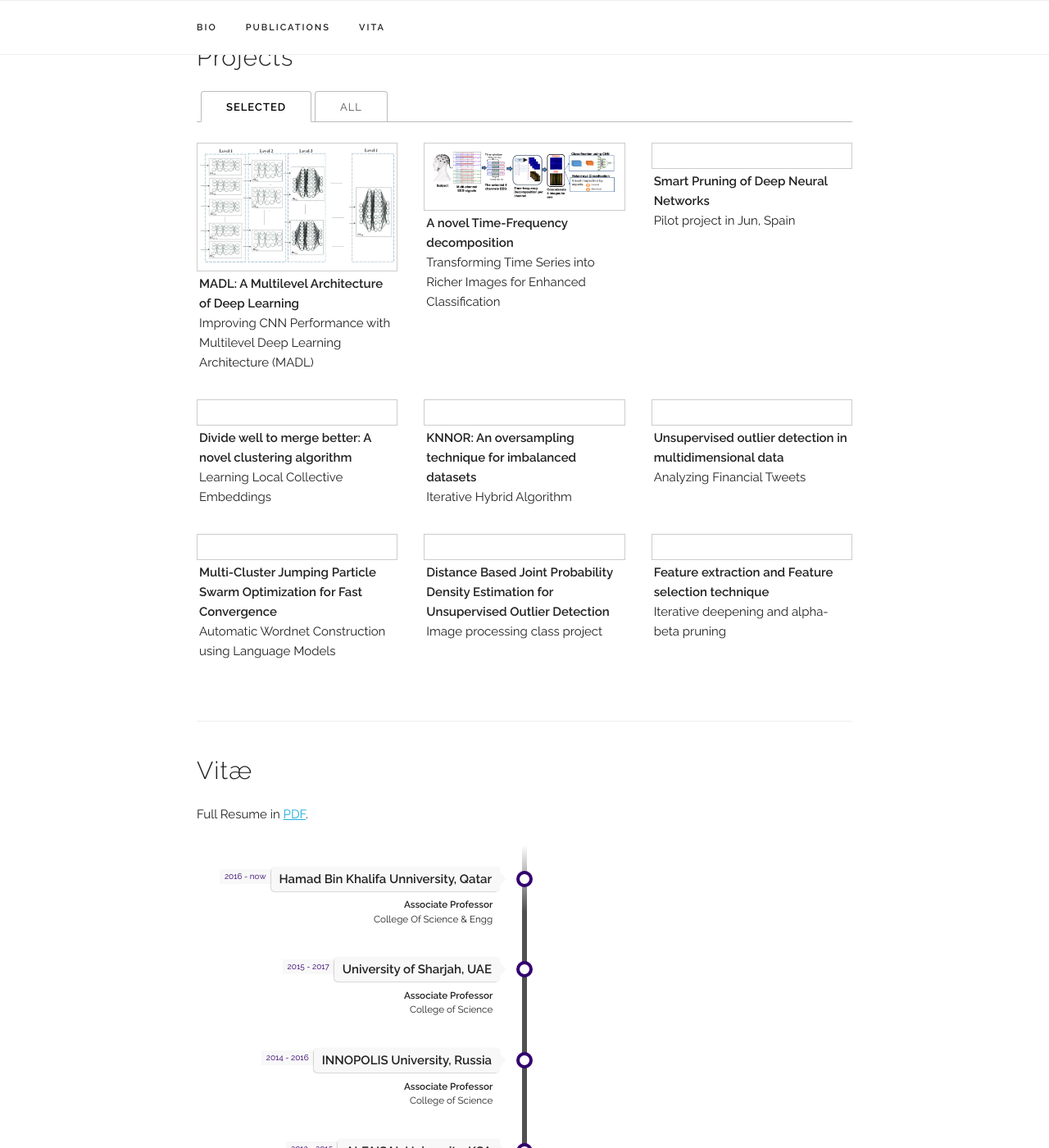
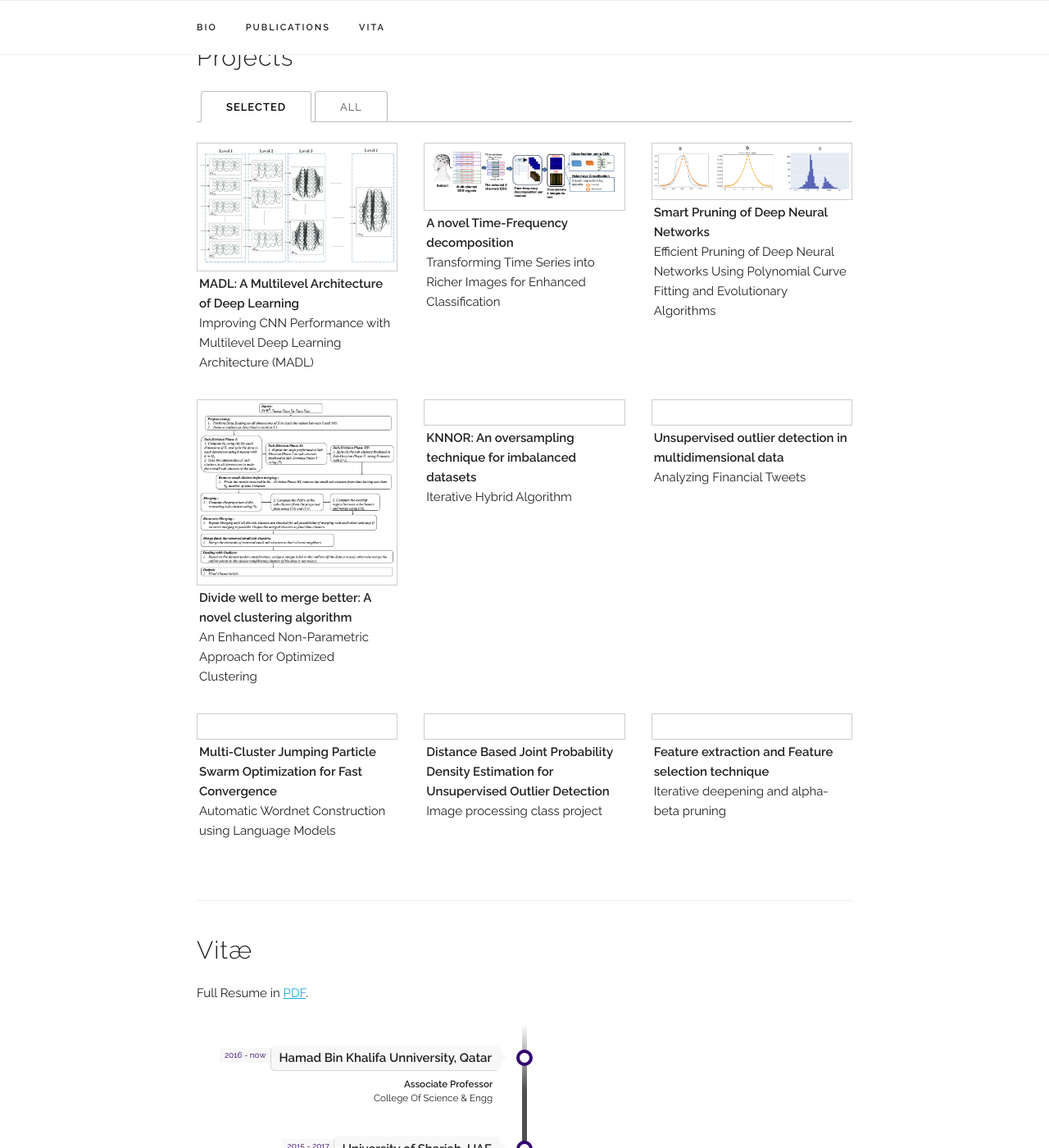
Before and after one commit to sbelhaouari/sbelhaouari.github.io, a Jekyll site: the page built from index.html, in a window 1280 px wide and 1400 px high, scrolled down 2502 px. Shown: the whole window at 82% size. Built offline with Jekyll 4.4.1, drawn with Linux system fonts in a browser that asks for light colours; some web fonts are replaced; some of the changed lines change nothing that is shown.

Commit message:
Added Smart Pruning and Divide Well pages

```diff
--- a/_data/projects.yaml
+++ b/_data/projects.yaml
@@ -12,15 +12,15 @@ projects:
     selected: y
 
   - title: "Smart Pruning of Deep Neural Networks"
-    subtitle: "Pilot project in Jun, Spain"
-    # thumbnail: "assets/projects/2015_jun/thumbnail.png"
-    # url: "projects/2015_jun.html"
+    subtitle: "Efficient Pruning of Deep Neural Networks Using Polynomial Curve Fitting and Evolutionary Algorithms"
+    thumbnail: "assets/projects/SmartPruning/smart.png"
+    url: "projects/smart.html"
     selected: y
 
   - title: "Divide well to merge better: A novel clustering algorithm"
-    subtitle: "Learning Local Collective Embeddings"
-    # thumbnail: "assets/projects/2014_item-cold-start/thumbnail.jpg"
-    # url: "projects/2014_item-cold-start.html"
+    subtitle: "An Enhanced Non-Parametric Approach for Optimized Clustering"
+    thumbnail: "assets/projects/DivideWellMerge/divide.png"
+    url: "projects/divide.html"
     selected: y
 
   - title: "KNNOR: An oversampling technique for imbalanced datasets"
--- /dev/null
+++ b/_projects/divide.md
@@ -0,0 +1,27 @@
+---
+layout: project
+title: "Divide Well to Merge Better: A Novel Clustering Algorithm"
+subtitle: "An Enhanced Non-Parametric Approach for Optimized Clustering"
+---
+<script src="https://cdn.mathjax.org/mathjax/latest/MathJax.js?config=TeX-AMS-MML_HTMLorMML" type="text/javascript"></script>
+
+**Abstract.**
+In this paper, we propose a novel non-parametric clustering algorithm based on a divide-and-merge strategy. The Division phase optimizes the number of sub-clusters using an enhanced K-means algorithm, calculating variance reductions to determine optimal splits: $$D_{c_j}(k) = \left\{ \frac{|V_{c_j}(k+1) - V_{c_j}(k)|}{V_{c_j}(k)} : k = 1, 2, \ldots, l - 1 \right\}$$ and $$O_j = \arg\max_{j} \left\{ k : D_{c_j}(k) \ge T_{\text{init}} \right\}$$. The Merging phase leverages Gaussian Mixture Models to estimate joint probability densities of projected data points, $$f_{C_J}(x) = \sum_{i=1}^{G} \frac{w_i}{\sigma_i \sqrt{2\pi}} e^{-\frac{(x - \mu_i)^2}{2\sigma_i^2}} $$ with $$ \sum_{i=1}^{G} w_i = 1$$, and calculates the overlap region for merging decisions. Extensive evaluation on 20 benchmark datasets, including synthetic and real data, demonstrates the algorithm's superiority in discovering clusters of varying shapes and densities, outperforming state-of-the-art methods.
+<br/> &nbsp;&nbsp;&nbsp;&nbsp;
+<!-- In this work, we propose a new experimental design for testing whether SUTVA holds, without making any assumptions on how treatment effects may spill over between the treatment and the control group.
+To achieve this, we simultaneously run both a completely randomized and a cluster-based randomized experiment, and then we compare the difference of the resulting estimates. We present a statistical test for measuring the significance of this difference and offer theoretical bounds on the Type I error rate.
+<br/> &nbsp;&nbsp;&nbsp;&nbsp;
+We provide practical guidelines for implementing our methodology on large-scale experimentation platforms.
+Importantly, the proposed methodology can be applied to settings in which a network is not necessarily observed but, if available, can be used in the analysis.
+Finally, we deploy this design to LinkedIn's experimentation platform and apply it to two online experiments, highlighting the presence of network effects and bias in standard A/B testing approaches in a real-world setting. -->
+
+<!-- This work is part of a two-paper series.
+In the <a href="https://arxiv.org/abs/1704.01190" target="_blank">first paper</a> we introduce the methodology and main theoretical results and
+in the <a href="{{ '/assets/publications/2017_detecting_network_effects/paper.pdf' | prepend: site.baseurl }}" target="_blank">second paper</a> we present implementation guidelines for using the methodology on large-scale experimentation platforms. -->
+
+**Illustration of the proposed experimental design.** <br/>
+{%
+	include image_with_caption.html
+	url="/assets/projects/DivideWellMerge/divide.png"
+	width="100%"
+%}
--- /dev/null
+++ b/_projects/smart.md
@@ -0,0 +1,27 @@
+---
+layout: project
+title: "Smart Pruning of Deep Neural Networks"
+subtitle: "Efficient Pruning of Deep Neural Networks Using Polynomial Curve Fitting and Evolutionary Algorithms"
+---
+<script src="https://cdn.mathjax.org/mathjax/latest/MathJax.js?config=TeX-AMS-MML_HTMLorMML" type="text/javascript"></script>
+
+**Abstract.**
+This paper explores advanced methods for pruning deep neural networks, leveraging curve fitting and the evolution of weights to enhance model efficiency without significantly sacrificing accuracy. The proposed methodology employs polynomial curve fitting to approximate the weight distribution, followed by an evolutionary algorithm to iteratively refine the pruned model. Formally, given a weight matrix $$W$$, we approximate $$W \approx \sum_{i=0}^{n} a_i x^i$$, where $$a_i$$ are the polynomial coefficients. The evolutionary pruning process iteratively adjusts $$W$$ to minimize the loss function $$L(W)$$, subject to a sparsity constraint $$\|W\|_0 \leq k$$. Experimental results demonstrate that this approach achieves a substantial reduction in model size while maintaining performance metrics comparable to the unpruned network.
+<br/> &nbsp;&nbsp;&nbsp;&nbsp;
+<!-- In this work, we propose a new experimental design for testing whether SUTVA holds, without making any assumptions on how treatment effects may spill over between the treatment and the control group.
+To achieve this, we simultaneously run both a completely randomized and a cluster-based randomized experiment, and then we compare the difference of the resulting estimates. We present a statistical test for measuring the significance of this difference and offer theoretical bounds on the Type I error rate.
+<br/> &nbsp;&nbsp;&nbsp;&nbsp;
+We provide practical guidelines for implementing our methodology on large-scale experimentation platforms.
+Importantly, the proposed methodology can be applied to settings in which a network is not necessarily observed but, if available, can be used in the analysis.
+Finally, we deploy this design to LinkedIn's experimentation platform and apply it to two online experiments, highlighting the presence of network effects and bias in standard A/B testing approaches in a real-world setting. -->
+
+<!-- This work is part of a two-paper series.
+In the <a href="https://arxiv.org/abs/1704.01190" target="_blank">first paper</a> we introduce the methodology and main theoretical results and
+in the <a href="{{ '/assets/publications/2017_detecting_network_effects/paper.pdf' | prepend: site.baseurl }}" target="_blank">second paper</a> we present implementation guidelines for using the methodology on large-scale experimentation platforms. -->
+
+**Illustration of the proposed experimental design.** <br/>
+{%
+	include image_with_caption.html
+	url="/assets/projects/SmartPruning/smart.png"
+	width="100%"
+%}
```
Also changed, not shown: assets/projects/DivideWellMerge/divide.png (added), assets/projects/SmartPruning/smart.png (added).
